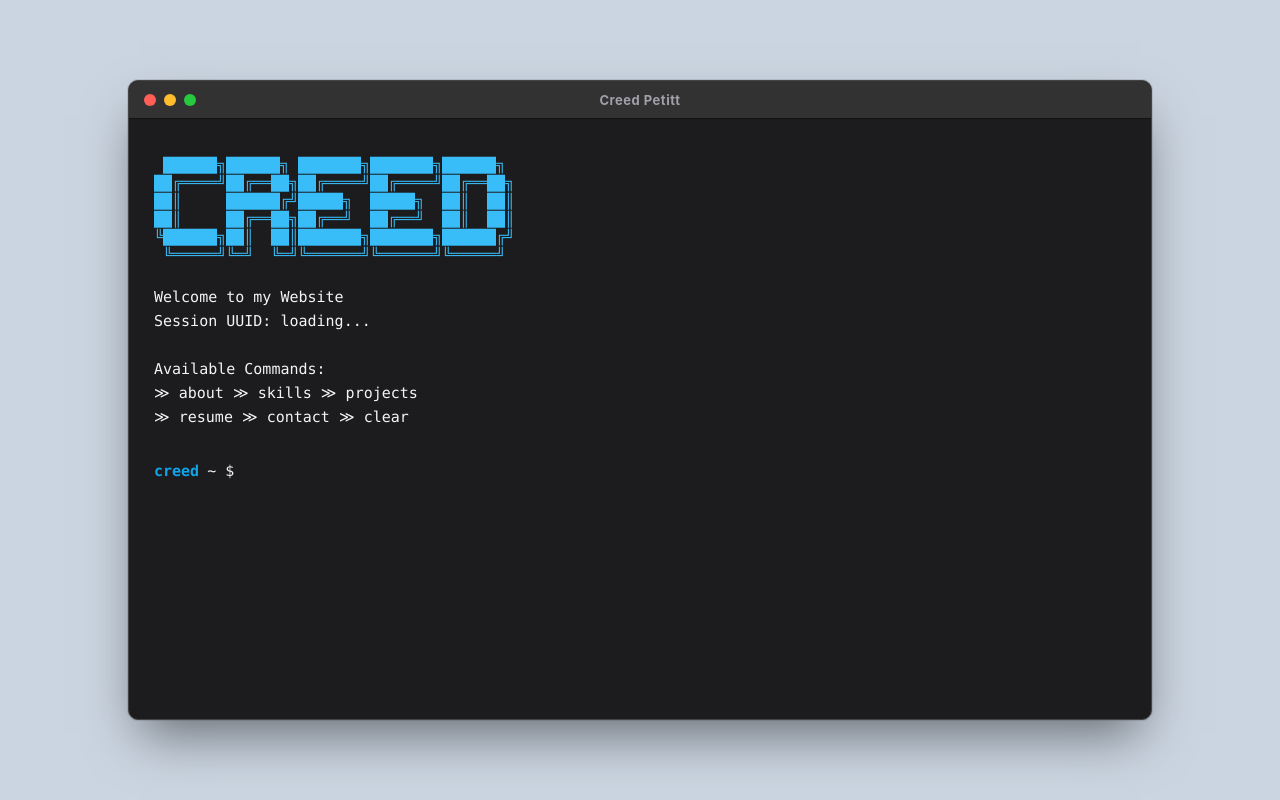
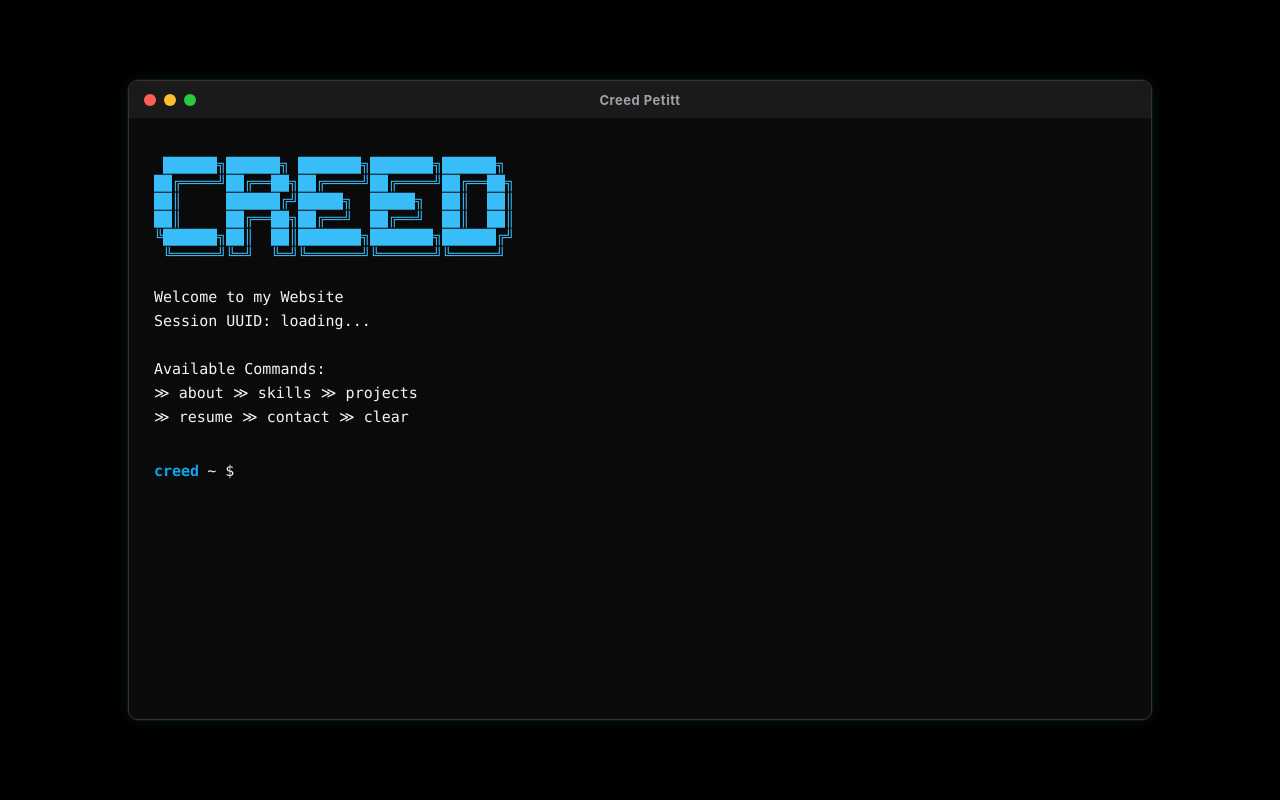
Before and after one commit to creedpetitt/portfolio, a plain HTML site: page public/index.html in a window 1280 px wide. Drawn offline with Linux system fonts and the light colour scheme; no server answers.

Commit message:
add styles.css

```diff
--- a/public/styles.css
+++ b/public/styles.css
@@ -1,18 +1,19 @@
 :root {
     /* Main Theme Colors */
-    --bg-page: #cbd5e1; /* Soft bluish-grey background for the page to contrast the dark terminal */
-    --bg-terminal: #1c1c1e; /* macOS dark terminal background */
-    --bg-header: #323233; /* macOS terminal header */
-    --border-color: #454545;
+    --bg-page: #000000; /* Pure black background */
+    --bg-terminal: #0a0a0a; /* Slightly lighter black for the terminal itself */
+    --bg-header: #1a1a1a; /* Dark header */
+    --border-color: #333333;
+    --terminal-glow: rgba(56, 189, 248, 0.1); /* Very subtle cyan glow */
 
     /* Text Colors */
-    --text-main: #f4f4f5; /* Off-white text */
-    --text-highlight: #38bdf8; /* Cyan highlight */
-    --text-user: #0ea5e9; /* Light blue user prompt */
-    --text-path: #4ade80; /* Green path */
-    --text-symbol: #f4f4f5; /* White symbol */
-    --text-success: #4ade80; /* Green success */
-    --text-error: #f87171; /* Red error */
+    --text-main: #f4f4f5;
+    --text-highlight: #38bdf8;
+    --text-user: #0ea5e9;
+    --text-path: #4ade80;
+    --text-symbol: #f4f4f5;
+    --text-success: #4ade80;
+    --text-error: #f87171;
 
     --font-mono: 'Menlo', 'Monaco', 'Courier New', monospace;
 }
@@ -40,8 +41,8 @@ body {
     background-color: var(--bg-terminal);
     border-radius: 10px;
     border: 1px solid var(--border-color);
-    /* Clean realistic drop shadow instead of neon glow */
-    box-shadow: 0 25px 50px -12px rgba(0, 0, 0, 0.5), 0 0 0 1px rgba(0,0,0,0.1);
+    /* Ultra-thin border glow for definition */
+    box-shadow: 0 0 1px 1px rgba(255, 255, 255, 0.05), 0 0 15px var(--terminal-glow);
     display: flex;
     flex-direction: column;
     overflow: hidden;
@@ -68,11 +69,28 @@ body {
     width: 12px;
     height: 12px;
     border-radius: 50%;
+    display: flex;
+    align-items: center;
+    justify-content: center;
+    font-size: 8px;
+    font-weight: bold;
+    cursor: pointer;
+    color: transparent; /* Hide icons by default */
+    transition: color 0.1s ease;
+}
+
+.mac-button:hover {
+    color: rgba(0, 0, 0, 0.6); /* Show icon only on specific button hover */
 }
 
 .mac-button.close { background-color: #ff5f56; }
+.mac-button.close::before { content: "✕"; }
+
 .mac-button.minimize { background-color: #ffbd2e; }
+.mac-button.minimize::before { content: "—"; }
+
 .mac-button.maximize { background-color: #27c93f; }
+.mac-button.maximize::before { content: "＋"; }
 
 .header-title {
     color: #a1a1aa;
```
